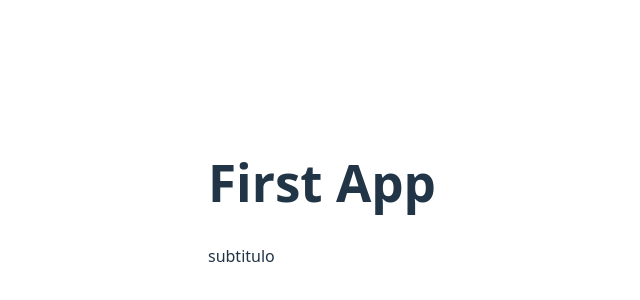
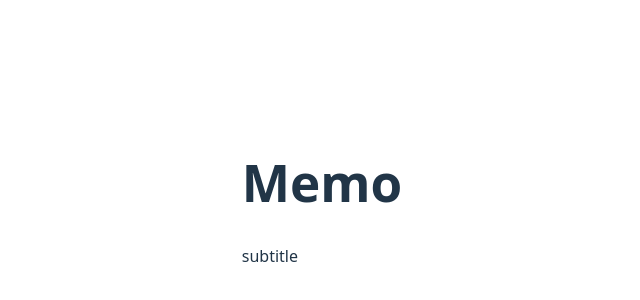
Before and after one commit to devMetalG/react-exercise, a React (Vite) app: page / in a window 1280 px wide. Shown: the part 198-498 px from the top of the page, without its empty margins (318-958 px from the left). Built offline with nearby package versions, Linux system fonts and the light colour scheme.

Commit message:
print variables in HTML

```diff
--- a/src/FirstApp.tsx
+++ b/src/FirstApp.tsx
@@ -1,8 +1,11 @@
+const getName = (): string => {
+  return 'Memo';
+}
 const FirstApp = () => {
   return (
     <>
-      <h1>First App</h1>
-      <p>subtitulo</p>
+      <h1>{getName()}</h1>
+      <p>subtitle</p>
     </>
   );
 }
```
